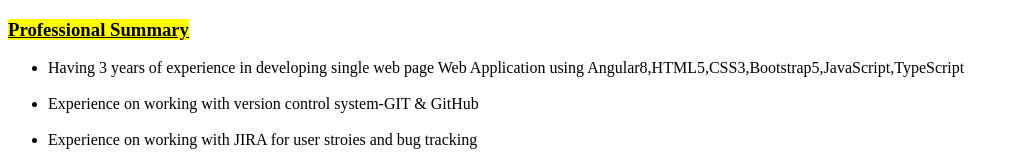
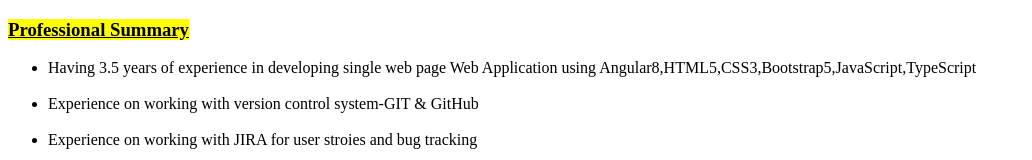
Before and after one commit to SunitAshish/MyProfile, a plain HTML site: page home.html in a window 1280 px wide. Shown: the top 160 px of the page, without its empty margins (0-1032 px from the left). Drawn offline with Linux system fonts and the light colour scheme.

Commit message:
Update home.html

```diff
--- a/home.html
+++ b/home.html
@@ -6,7 +6,7 @@
 <body>
     <h3><u><mark>Professional Summary</mark></u></h3>
     <ul>
-    <li>Having 3 years of experience in developing single web page Web Application using Angular8,HTML5,CSS3,Bootstrap5,JavaScript,TypeScript</li><br>
+    <li>Having 3.5 years of experience in developing single web page Web Application using Angular8,HTML5,CSS3,Bootstrap5,JavaScript,TypeScript</li><br>
     <li>Experience on working with version control system-GIT & GitHub</li><br>
     <li>Experience on working with JIRA for user stroies and bug tracking</li><br>
     <li>Working exposure on ID's like VS Code and Notepad++</li><br>
```
